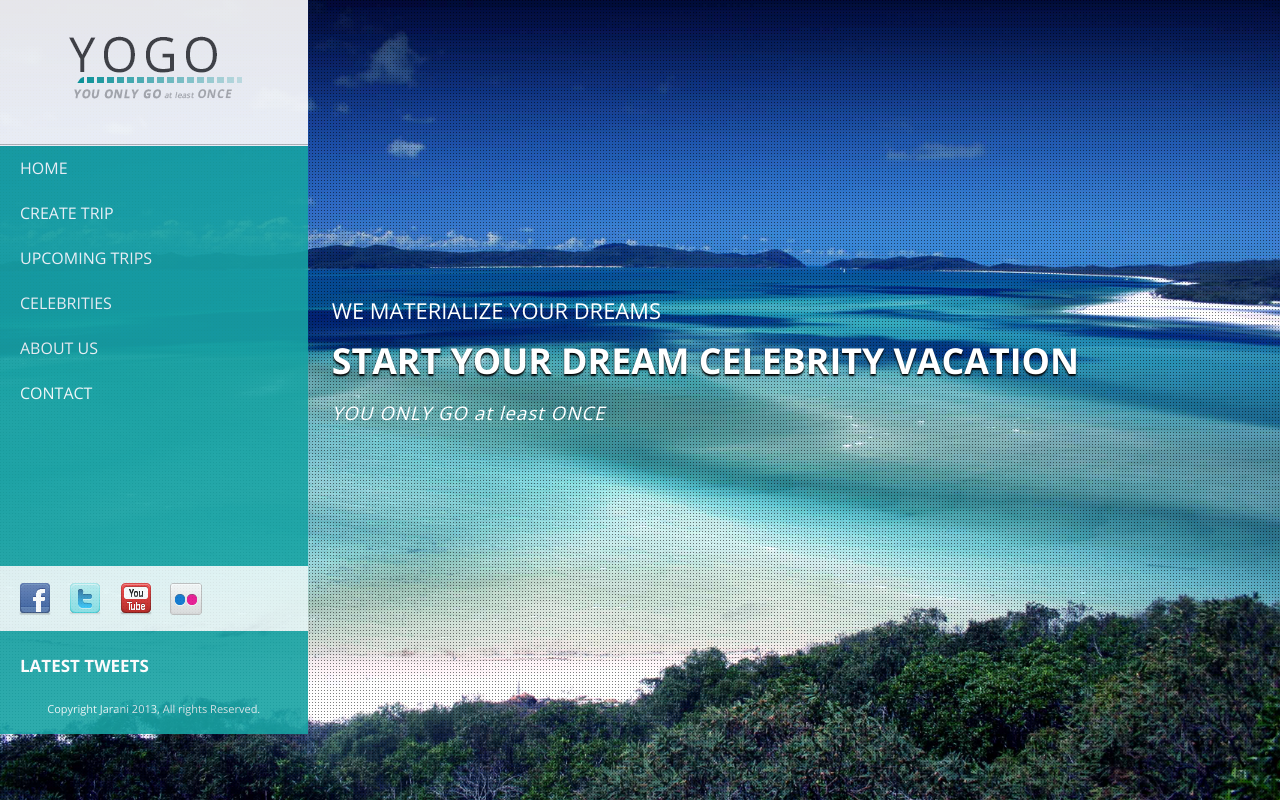
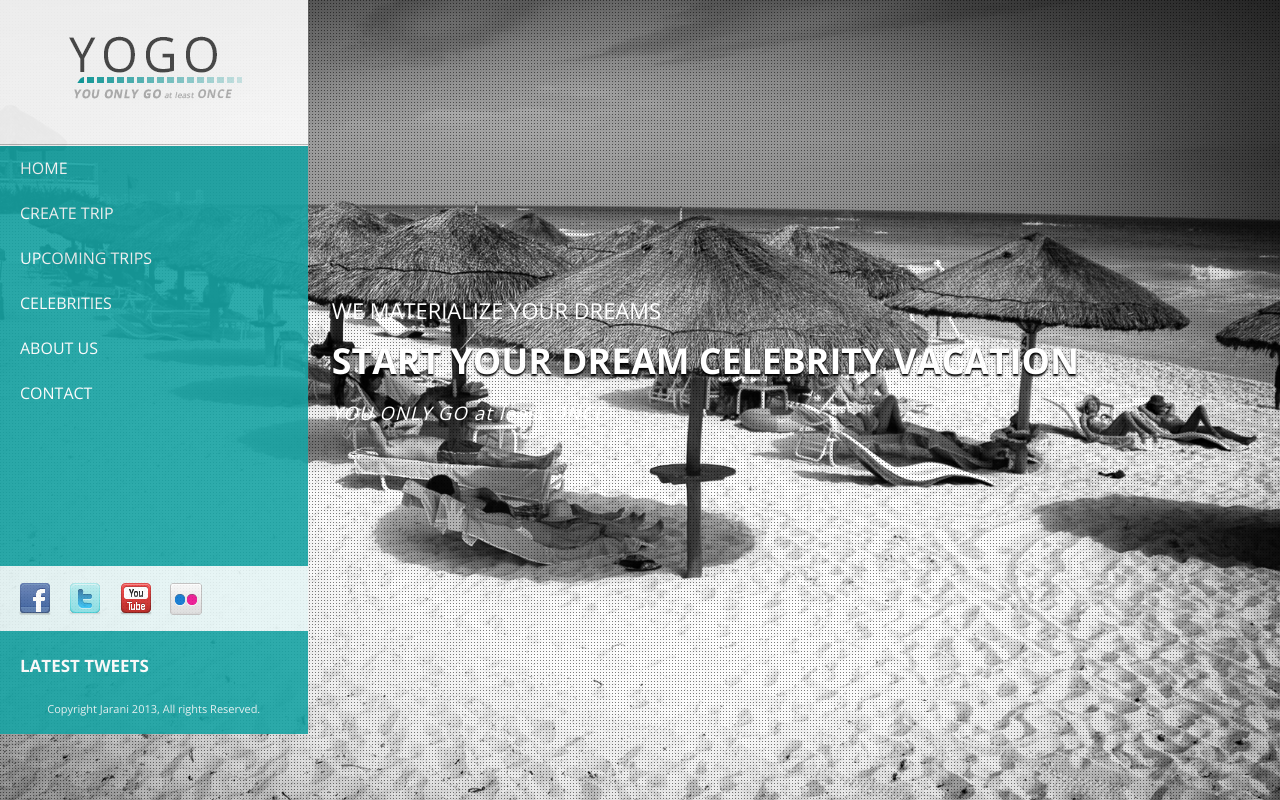
Before and after one commit to ocalvet/flightScheduler, a website: page index.html in a window 1280 px wide. Drawn offline with nearby package versions, Linux system fonts and the light colour scheme; some packages are replaced by stand-ins of ours; files that its build step writes are made by us from their sources; files whose address does not match are found by name.

Commit message:
Added black and white background images

```diff
--- a/index.html
+++ b/index.html
@@ -123,10 +123,16 @@
     $( function() {
 
       $.vegas( 'slideshow', {
-      delay: 8000,
+      delay: 10000,
       backgrounds: [
-        { src: 'images/bg_beach.jpg', fade: 4000 },
-        { src: 'images/habana_vieja_bg.jpg', fade: 4000 }
+        { src: 'images/background-1.jpg', fade: 5000 },
+        { src: 'images/background-2.jpg', fade: 5000 },
+        { src: 'images/background-3.jpg', fade: 5000 },
+        { src: 'images/background-4.jpg', fade: 5000 },
+        { src: 'images/background-5.jpg', fade: 5000 },
+        { src: 'images/background-6.jpg', fade: 5000 },
+        { src: 'images/background-7.jpg', fade: 5000 },
+        { src: 'images/habana_vieja_bg.jpg', fade: 5000 }
       ],
         preload:     false,
         walk:        function(){}
```
Also changed, not shown: images/background-1.jpg (added), images/background-2.jpg (added), images/background-5.jpg (added), images/background-7.jpg (added), 3 other files.
